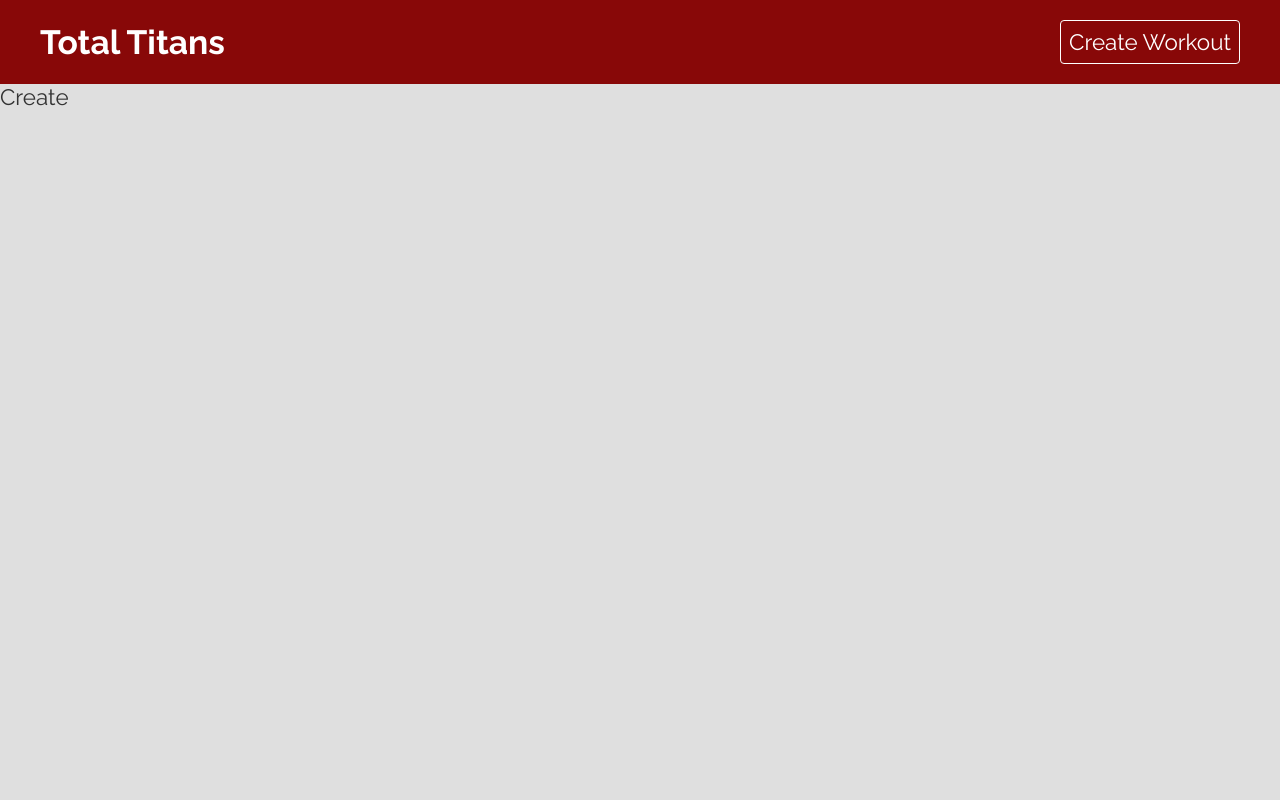
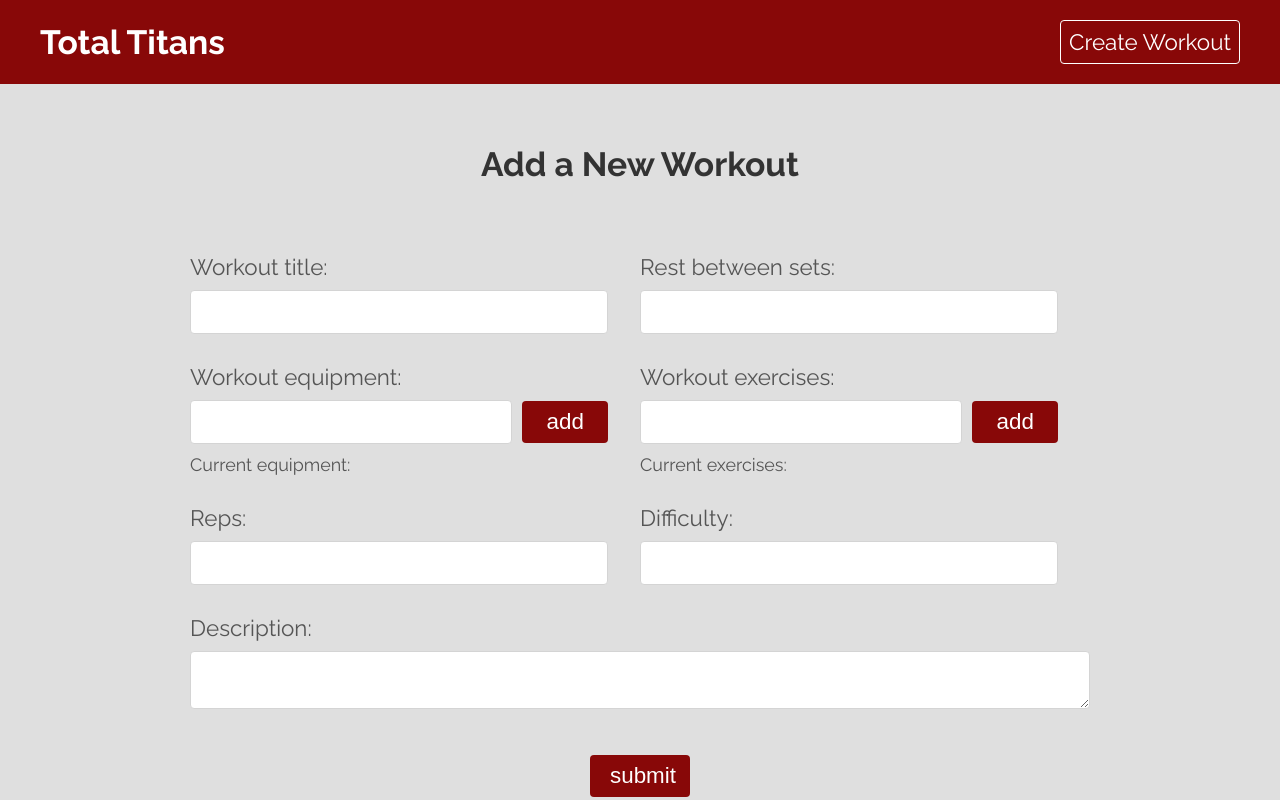
Before and after one commit to ESSODillon/Total_Titans, a React (Create React App) app: page /create in a window 1280 px wide. Built offline with nearby package versions, Linux system fonts and the light colour scheme.

Commit message:
Create workout feature

```diff
--- a/src/index.css
+++ b/src/index.css
@@ -41,3 +41,12 @@ textarea {
   text-align: center;
   margin: 40px auto;
 }
+
+.row {
+  display: flex;
+}
+
+.column {
+  padding-right: 2rem;
+  flex: 50%;
+}
--- a/src/pages/create/Create.css
+++ b/src/pages/create/Create.css
@@ -0,0 +1,39 @@
+.create {
+  color: #555;
+  max-width: 900px;
+  margin: 60px auto;
+}
+
+.create label span {
+  display: block;
+  margin: 30px 0 10px;
+}
+
+.create p {
+  margin-top: 10px;
+  font-size: 0.8em;
+}
+
+.create button {
+  display: block;
+  width: 100px;
+  font-size: 1em;
+  color: #fff;
+  padding: 8px 20px;
+  border: 0;
+  border-radius: 4px;
+  background-color: #880808;
+  cursor: pointer;
+  text-decoration: none;
+  margin: 20px auto;
+}
+
+.equipment,
+.exercises {
+  display: flex;
+  align-items: center;
+}
+.equipment button,
+.exercises button {
+  margin: 0 0 0 10px;
+}
--- a/src/pages/create/Create.js
+++ b/src/pages/create/Create.js
@@ -1,8 +1,169 @@
+import React, { useRef } from "react";
+import { useState } from "react";
+
 // Styles
 import "./Create.css";
 
-import React from "react";
+export default function Create() {
+  const [title, setTitle] = useState("");
+  const [rest, setRest] = useState("");
+  const [reps, setReps] = useState("");
+  const [about, setAbout] = useState("");
+  const [experience, setExperience] = useState("");
 
-export default function Create() {
-  return <div>Create</div>;
+  // Equipment state
+  const [newEquipment, setNewEquipment] = useState("");
+  const [equipment, setEquipment] = useState([]);
+  const equipmentInput = useRef(null);
+
+  // Exercises state
+  const [newExercises, setNewExercises] = useState("");
+  const [exercises, setExercises] = useState([]);
+  const exerciseInput = useRef(null);
+
+  const handleSubmit = (e) => {
+    e.preventDefault();
+    console.log(title, about, experience, equipment, exercises);
+  };
+
+  const handleAdd = (e) => {
+    e.preventDefault();
+
+    const target = e.target.className;
+
+    if (target == "btn-equipment") {
+      const equip = newEquipment.trim();
+
+      if (equip && !equipment.includes(equip)) {
+        setEquipment((prevEquipment) => [...prevEquipment, equip]);
+      }
+
+      setNewEquipment("");
+      equipmentInput.current.focus();
+    }
+
+    if (target == "btn-exercises") {
+      const exc = newExercises.trim();
+
+      if (exc && !exercises.includes(exc)) {
+        setExercises((prevExercises) => [...prevExercises, exc]);
+      }
+
+      setNewExercises("");
+      exerciseInput.current.focus();
+    }
+  };
+
+  return (
+    <div className="create">
+      <h2 className="page-title">Add a New Workout</h2>
+
+      <form onSubmit={handleSubmit}>
+        <div className="row">
+          <div className="column">
+            <label className="workout-input">
+              <span>Workout title:</span>
+              <input
+                type="text"
+                onChange={(e) => setTitle(e.target.value)}
+                value={title}
+                required
+              />
+            </label>
+
+            {/* Equipment go here */}
+
+            <label>
+              <span>Workout equipment:</span>
+              <div className="equipment">
+                <input
+                  type="text"
+                  name="equipment"
+                  onChange={(e) => setNewEquipment(e.target.value)}
+                  value={newEquipment}
+                  ref={equipmentInput}
+                />
+                <button onClick={handleAdd} className="btn-equipment">
+                  add
+                </button>
+              </div>
+            </label>
+            <p>
+              Current equipment:{" "}
+              {equipment.map((i) => (
+                <em key={i}>{i}, </em>
+              ))}
+            </p>
+
+            <label>
+              <span>Reps:</span>
+              <input
+                type="text"
+                onChange={(e) => setReps(e.target.value)}
+                value={reps}
+                required
+              />
+            </label>
+          </div>
+          <div className="column">
+            <label>
+              <span>Rest between sets:</span>
+              <input
+                type="text"
+                onChange={(e) => setRest(e.target.value)}
+                value={rest}
+                required
+              />
+            </label>
+            {/* Exercises go here */}
+
+            <label>
+              <span>Workout exercises:</span>
+              <div className="exercises">
+                <input
+                  type="text"
+                  name="equipment"
+                  onChange={(e) => setNewExercises(e.target.value)}
+                  value={newExercises}
+                  ref={exerciseInput}
+                />
+                <button onClick={handleAdd} className="btn-exercises">
+                  add
+                </button>
+              </div>
+            </label>
+            <p>
+              Current exercises:{" "}
+              {exercises.map((i) => (
+                <em key={i}>{i}, </em>
+              ))}
+            </p>
+
+            <label>
+              <span>Difficulty:</span>
+              <input
+                type="text"
+                onChange={(e) => setExperience(e.target.value)}
+                value={experience}
+                required
+              />
+            </label>
+          </div>
+        </div>
+
+        <label>
+          <span>Description:</span>
+          <textarea
+            onChange={(e) => setAbout(e.target.value)}
+            value={about}
+            required
+          />
+        </label>
+
+        <br />
+
+        <button className="btn">submit</button>
+      </form>
+    </div>
+  );
 }
--- a/src/pages/workout/Workout.css
+++ b/src/pages/workout/Workout.css
@@ -19,6 +19,7 @@
   display: flex;
   padding: 0;
   margin-top: 0;
+  flex-wrap: wrap;
 }
 .workout li {
   list-style-type: none;
```
